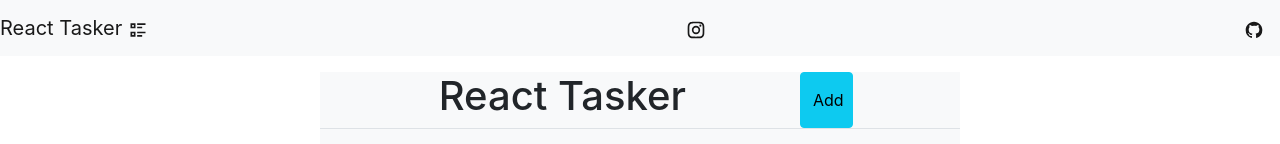
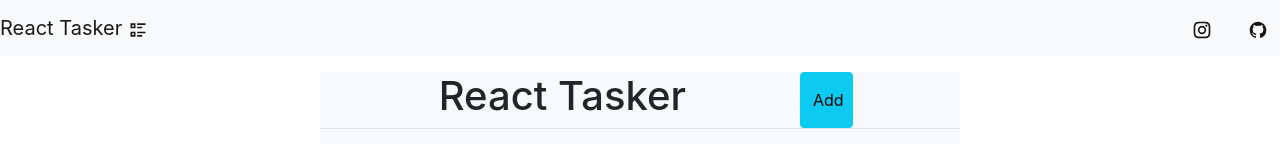
Before and after one commit to jbramirez03/React-Tasker, a React (Create React App) app: page / in a window 1280 px wide. Shown: the top 144 px of the page. Built offline with nearby package versions, Linux system fonts and the light colour scheme.

Commit message:
set positioning for icons in navbar

```diff
--- a/src/components/Nav.js
+++ b/src/components/Nav.js
@@ -7,8 +7,10 @@ const Nav = () => {
                 <a className="navbar-brand" href="https://github.com/jbramirez03/React-Tasker" target='_blank' rel="noreferrer">
                     React Tasker <span><RiListCheck2 /></span>
                 </a>
-                <a className='navbar-brand' href="https://www.instagram.com/temptado/" targer='_blank' rel='noreferrer'><RiInstagramLine /></a>
-                <a className='navbar-brand' href="https://github.com/jbramirez03" targer='_blank' rel='noreferrer'><RiGithubFill /></a>
+                <div className='row justify-content-end'>
+                    <a className='navbar-brand justify-content-end col-lg-4' href="https://www.instagram.com/temptado/" targer='_blank' rel='noreferrer'><RiInstagramLine /></a>
+                    <a className='navbar-brand justify-content-end col-lg-4' href="https://github.com/jbramirez03" targer='_blank' rel='noreferrer'><RiGithubFill /></a>
+                </div>
             </nav>
         </header>
     )
```
